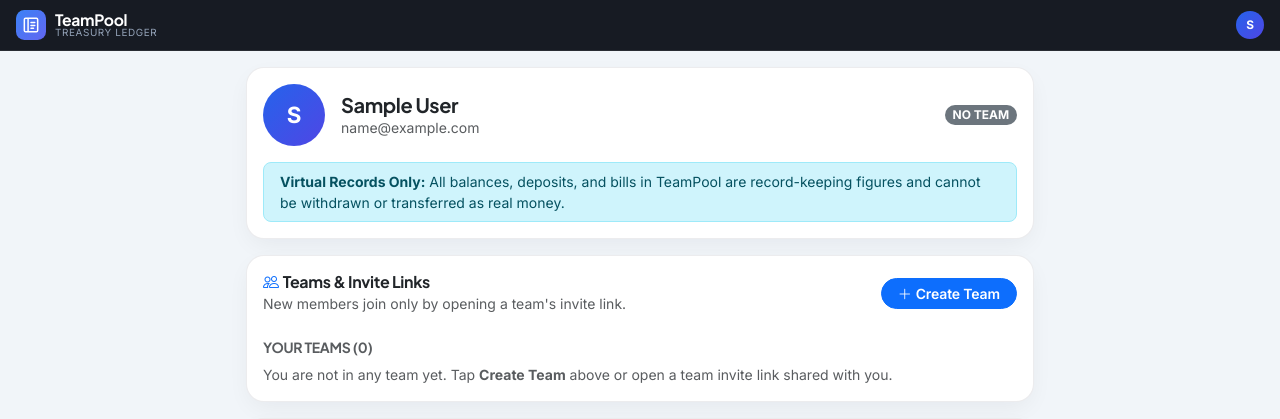
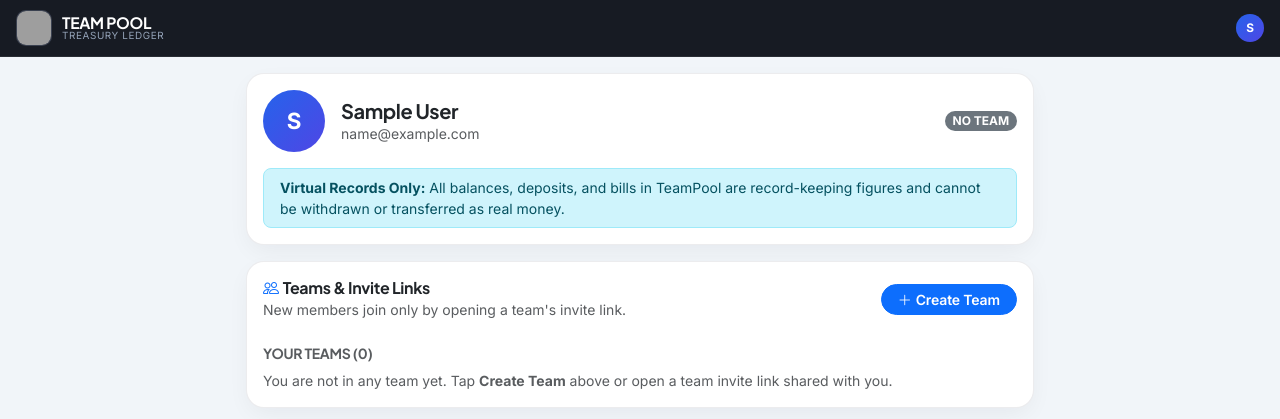
Before and after one commit to Bmk265/Tharvatha-Cheptha, a Flask app: page /profile in a window 1280 px wide. Shown: the top 419 px of the page. Run offline with Flask 3, Linux system fonts and the light colour scheme; the visitor is signed in with stand-in values (Sample User, id 1); data that the repository does not hold is empty; grey boxes are pictures that could not be loaded.

Commit message:
Update base.html

```diff
--- a/templates/base.html
+++ b/templates/base.html
@@ -3,8 +3,10 @@
 <head>
   <meta charset="UTF-8">
   <meta name="viewport" content="width=device-width, initial-scale=1.0, viewport-fit=cover">
-  <title>TeamPool Ledger — Enterprise Expense & Treasury</title>
+  <title>TEAM POOL — Enterprise Expense & Treasury Ledger</title>
   <link rel="manifest" href="/manifest.json">
+  <link rel="icon" type="image/png" href="{{ url_for('static', filename='logo.png') }}">
+  <link rel="apple-touch-icon" href="{{ url_for('static', filename='logo.png') }}">
   <meta name="theme-color" content="#090d16">
   <link rel="preconnect" href="https://fonts.googleapis.com">
   <link rel="preconnect" href="https://fonts.gstatic.com" crossorigin>
@@ -63,9 +65,18 @@
     .brand-logo-wrap {
       display: inline-flex;
       align-items: center;
-      gap: 9px;
+      gap: 10px;
       text-decoration: none;
       color: #fff;
+    }
+    .header-logo-img {
+      width: 36px;
+      height: 36px;
+      border-radius: 10px;
+      object-fit: cover;
+      border: 1px solid rgba(255, 255, 255, 0.18);
+      background: #0f172a;
+      flex-shrink: 0;
     }
     .card {
       background: var(--surface);
@@ -197,21 +208,9 @@
   <header class="top-bar d-flex justify-content-between align-items-center gap-2">
     <div class="d-flex align-items-center gap-2 min-w-0">
       <a href="{{ url_for('dashboard') if current_user.is_authenticated else url_for('login') }}" class="brand-logo-wrap">
-        <!-- Custom Enterprise Vector Ledger Emblem -->
-        <svg width="30" height="30" viewBox="0 0 36 36" fill="none" xmlns="http://www.w3.org/2000/svg" aria-hidden="true">
-          <defs>
-            <linearGradient id="tpGrad" x1="0" y1="0" x2="36" y2="36" gradientUnits="userSpaceOnUse">
-              <stop offset="0%" stop-color="#3B82F6"/>
-              <stop offset="100%" stop-color="#6366F1"/>
-            </linearGradient>
-          </defs>
-          <rect width="36" height="36" rx="10" fill="url(#tpGrad)"/>
-          <path d="M10 11.5C10 10.6716 10.6716 10 11.5 10H24.5C25.3284 10 26 10.6716 26 11.5V24.5C26 25.3284 25.3284 26 24.5 26H11.5C10.6716 26 10 25.3284 10 24.5V11.5Z" stroke="white" stroke-width="1.8"/>
-          <path d="M14.5 10V26" stroke="white" stroke-width="1.8"/>
-          <path d="M18 15H22.5M18 18.5H22.5M18 22H21" stroke="white" stroke-width="1.8" stroke-linecap="round"/>
-        </svg>
+        <img src="{{ url_for('static', filename='logo.png') }}" alt="TEAM POOL Logo" class="header-logo-img">
         <div class="lh-1">
-          <div class="brand-font fw-bold" style="font-size: 0.98rem;">TeamPool</div>
+          <div class="brand-font fw-bold" style="font-size: 0.98rem;">TEAM POOL</div>
           <div style="font-size: 0.62rem; color: #94a3b8; letter-spacing: 0.06em;">TREASURY LEDGER</div>
         </div>
       </a>
```
